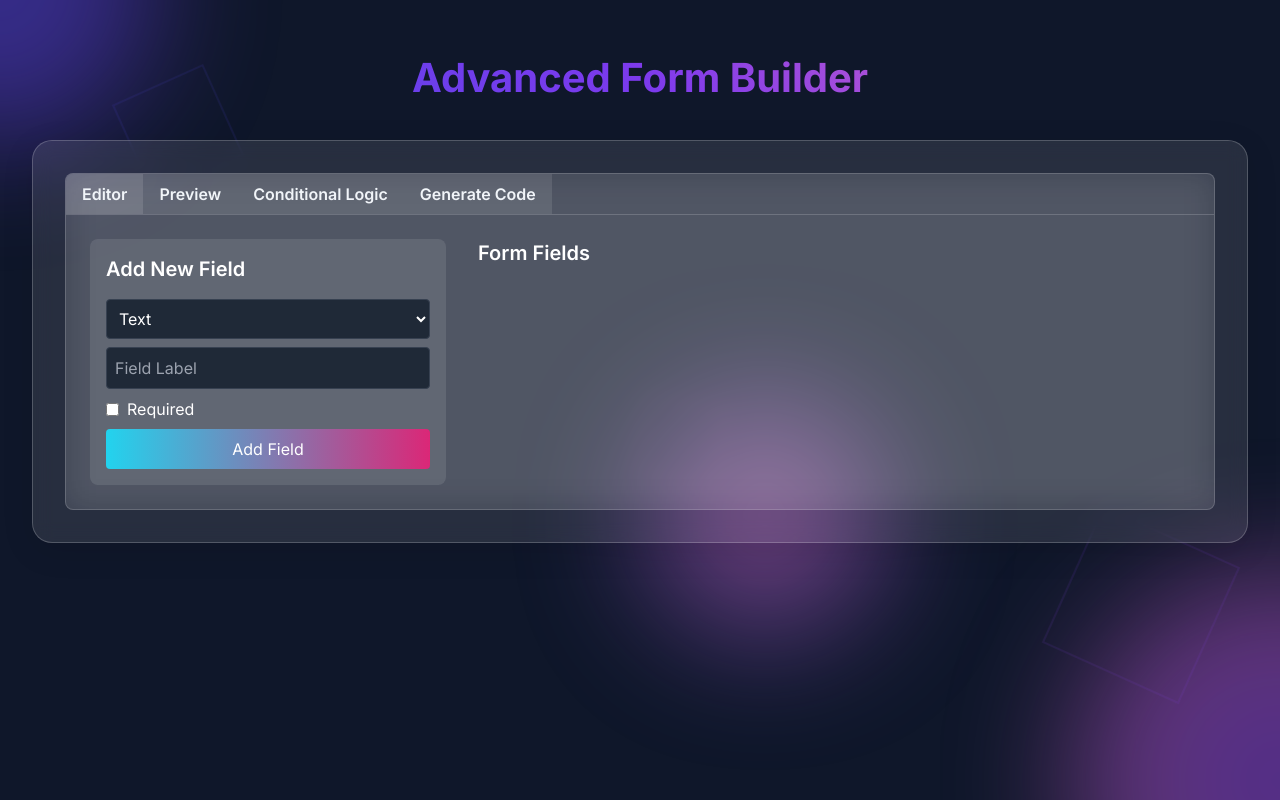
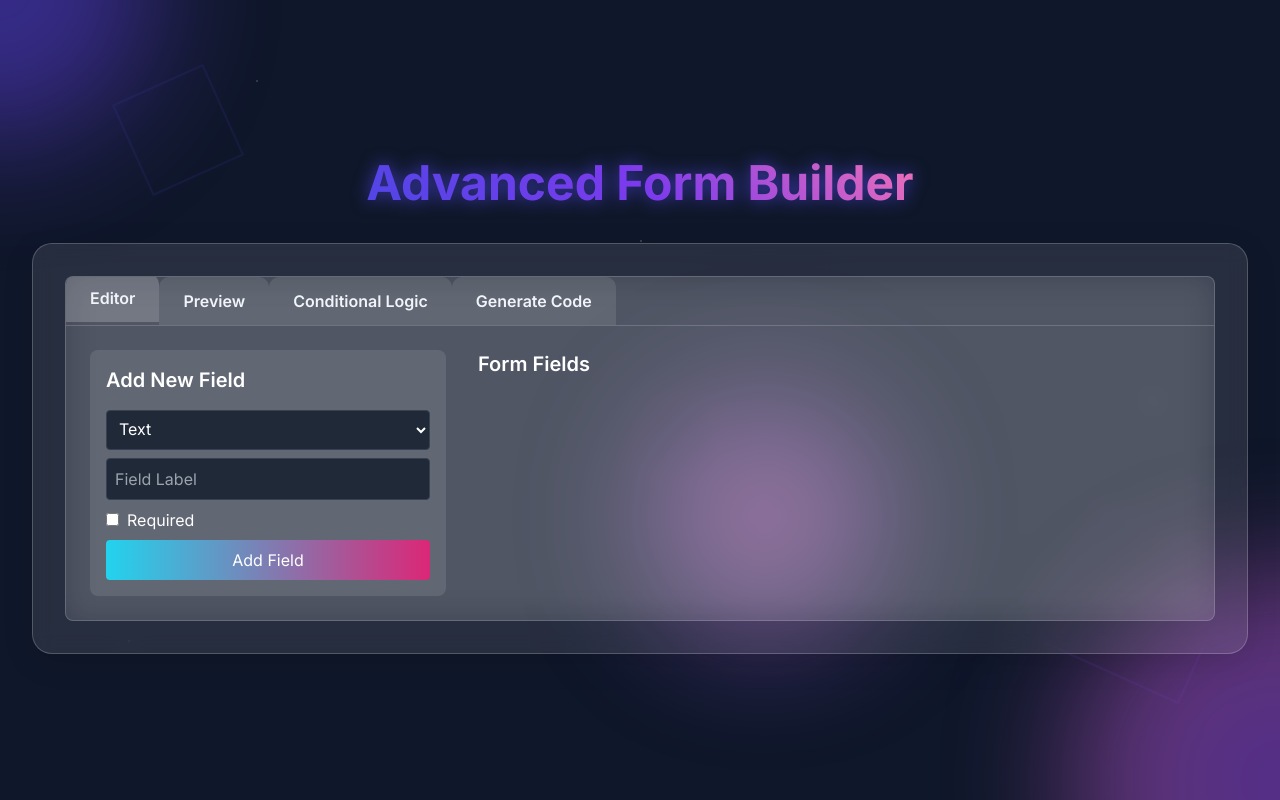
Before and after one commit to vikrantwiz02/Magic-Form-Builder, a Next.js app in the folder magic-form-builder/: page / in a window 1280 px wide. Built offline with nearby package versions, Linux system fonts and the light colour scheme.

Commit message:
layout update

```diff
--- a/magic-form-builder/src/app/globals.css
+++ b/magic-form-builder/src/app/globals.css
@@ -153,59 +153,172 @@ body {
   border: 1px solid rgba(255, 255, 255, 0.2);
   padding: 2rem;
   box-shadow: 0 8px 32px rgba(0, 0, 0, 0.1);
+  transition: all 0.3s ease;
+}
+
+.form-builder-container:hover {
+  transform: translateY(-5px);
+  box-shadow: 0 12px 48px rgba(0, 0, 0, 0.2);
 }
 
 .form-builder-title {
-  font-size: 2.5rem;
+  font-size: 3rem;
   font-weight: bold;
   background: linear-gradient(45deg, var(--primary-color), var(--secondary-color), var(--accent-color));
   -webkit-background-clip: text;
   -webkit-text-fill-color: transparent;
   margin-bottom: 1.5rem;
+  text-align: center;
+  animation: titleGlow 3s ease-in-out infinite;
+}
+
+@keyframes titleGlow {
+  0%, 100% {
+    filter: drop-shadow(0 0 5px rgba(79, 70, 229, 0.7));
+  }
+  50% {
+    filter: drop-shadow(0 0 20px rgba(79, 70, 229, 0.9));
+  }
 }
 
 .tab-button {
   background: rgba(255, 255, 255, 0.1);
   border: none;
-  padding: 0.5rem 1rem;
+  padding: 0.75rem 1.5rem;
   color: var(--text-color);
   font-weight: 600;
   transition: all 0.3s ease;
+  border-radius: 10px 10px 0 0;
+  position: relative;
+  overflow: hidden;
+}
+
+.tab-button::before {
+  content: '';
+  position: absolute;
+  top: 0;
+  left: -100%;
+  width: 100%;
+  height: 100%;
+  background: linear-gradient(90deg, transparent, rgba(255, 255, 255, 0.2), transparent);
+  transition: all 0.5s ease;
+}
+
+.tab-button:hover::before {
+  left: 100%;
 }
 
 .tab-button:hover, .tab-button.active {
   background: rgba(255, 255, 255, 0.2);
+  transform: translateY(-3px);
 }
 
 .input-field {
   background: rgba(0, 0, 0, 0.2);
   border: 1px solid rgba(255, 255, 255, 0.1);
   color: var(--text-color);
-  padding: 0.5rem 1rem;
-  border-radius: 5px;
+  padding: 0.75rem 1rem;
+  border-radius: 10px;
   transition: all 0.3s ease;
 }
 
 .input-field:focus {
   outline: none;
   border-color: var(--primary-color);
-  box-shadow: 0 0 0 2px rgba(79, 70, 229, 0.2);
+  box-shadow: 0 0 0 3px rgba(79, 70, 229, 0.3);
 }
 
 .button {
   background: linear-gradient(45deg, var(--primary-color), var(--secondary-color));
   color: white;
   border: none;
-  padding: 0.5rem 1rem;
-  border-radius: 5px;
+  padding: 0.75rem 1.5rem;
+  border-radius: 10px;
   font-weight: 600;
   transition: all 0.3s ease;
   cursor: pointer;
+  position: relative;
+  overflow: hidden;
+}
+
+.button::before {
+  content: '';
+  position: absolute;
+  top: 0;
+  left: -100%;
+  width: 100%;
+  height: 100%;
+  background: linear-gradient(90deg, transparent, rgba(255, 255, 255, 0.3), transparent);
+  transition: all 0.5s ease;
+}
+
+.button:hover::before {
+  left: 100%;
 }
 
 .button:hover {
-  transform: translateY(-2px);
-  box-shadow: 0 4px 12px rgba(0, 0, 0, 0.2);
+  transform: translateY(-3px);
+  box-shadow: 0 6px 20px rgba(0, 0, 0, 0.3);
+}
+
+/* Stars animation */
+.stars {
+  position: fixed;
+  top: 0;
+  left: 0;
+  width: 100%;
+  height: 100%;
+  z-index: -2;
+}
+
+.star {
+  position: absolute;
+  width: 2px;
+  height: 2px;
+  background: #fff;
+  border-radius: 50%;
+  animation: twinkle 5s infinite;
+}
+
+.star:nth-child(1) {
+  top: 10%;
+  left: 20%;
+  animation-delay: 0.5s;
+}
+
+.star:nth-child(2) {
+  top: 30%;
+  left: 50%;
+  animation-delay: 1s;
+}
+
+.star:nth-child(3) {
+  top: 60%;
+  left: 70%;
+  animation-delay: 1.5s;
+}
+
+.star:nth-child(4) {
+  top: 80%;
+  left: 10%;
+  animation-delay: 2s;
+}
+
+.star:nth-child(5) {
+  top: 50%;
+  left: 90%;
+  animation-delay: 2.5s;
+}
+
+@keyframes twinkle {
+  0%, 100% {
+    opacity: 0.2;
+    transform: scale(1);
+  }
+  50% {
+    opacity: 1;
+    transform: scale(1.5);
+  }
 }
 
 /* Add more custom styles as needed */
--- a/magic-form-builder/src/app/layout.tsx
+++ b/magic-form-builder/src/app/layout.tsx
@@ -16,6 +16,13 @@ export default function RootLayout({
   return (
     <html lang="en">
       <body className={inter.className}>
+        <div className="stars">
+          <div className="star"></div>
+          <div className="star"></div>
+          <div className="star"></div>
+          <div className="star"></div>
+          <div className="star"></div>
+        </div>
         <div className="background-animation">
           <div className="gradient-ball gradient-ball-1"></div>
           <div className="gradient-ball gradient-ball-2"></div>
--- a/magic-form-builder/src/app/page.tsx
+++ b/magic-form-builder/src/app/page.tsx
@@ -2,14 +2,12 @@ import FormBuilder from '../components/FormBuilder'
 
 export default function Home() {
   return (
-    <div className="min-h-screen py-12 px-4 sm:px-6 lg:px-8">
-      <div className="max-w-7xl mx-auto">
-        <h1 className="form-builder-title text-center">
-          Advanced Form Builder
-        </h1>
-        <div className="form-builder-container mt-8">
-          <FormBuilder />
-        </div>
+    <div className="min-h-screen py-12 px-4 sm:px-6 lg:px-8 flex flex-col justify-center items-center">
+      <h1 className="form-builder-title mb-8">
+        Advanced Form Builder
+      </h1>
+      <div className="form-builder-container w-full max-w-7xl">
+        <FormBuilder />
       </div>
     </div>
   )
```
